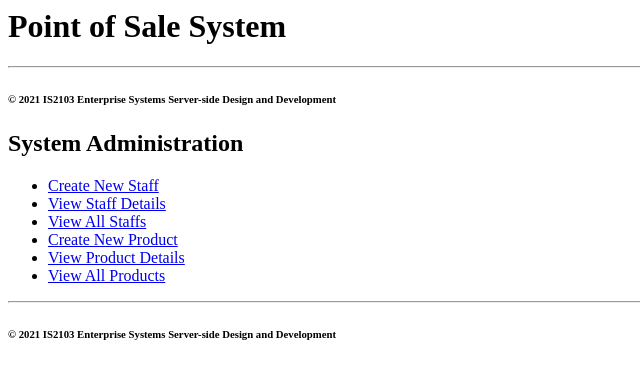
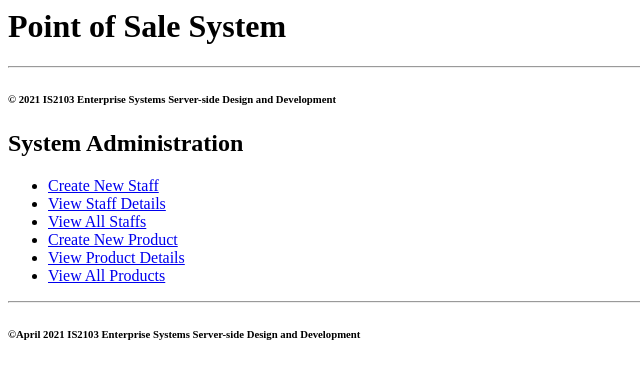
Before and after one commit to ruthsoc/PointOfSaleSystemWeb, a plain HTML site: page index.html in a window 1280 px wide. Shown: the full height of the page, 0-640 px from the left. Drawn offline with Linux system fonts and the light colour scheme.

Commit message:
modified index.html copyright

```diff
--- a/index.html
+++ b/index.html
@@ -19,7 +19,7 @@
 		</ul>
 		<p>
 			<hr/>
-			<h6>&copy; 2021 IS2103 Enterprise Systems Server-side Design and Development</h6>
+			<h6>&copy;April 2021 IS2103 Enterprise Systems Server-side Design and Development</h6>
 		</p>
 	</body>
 </html>
```
Also changed, not shown: 2 other files.
